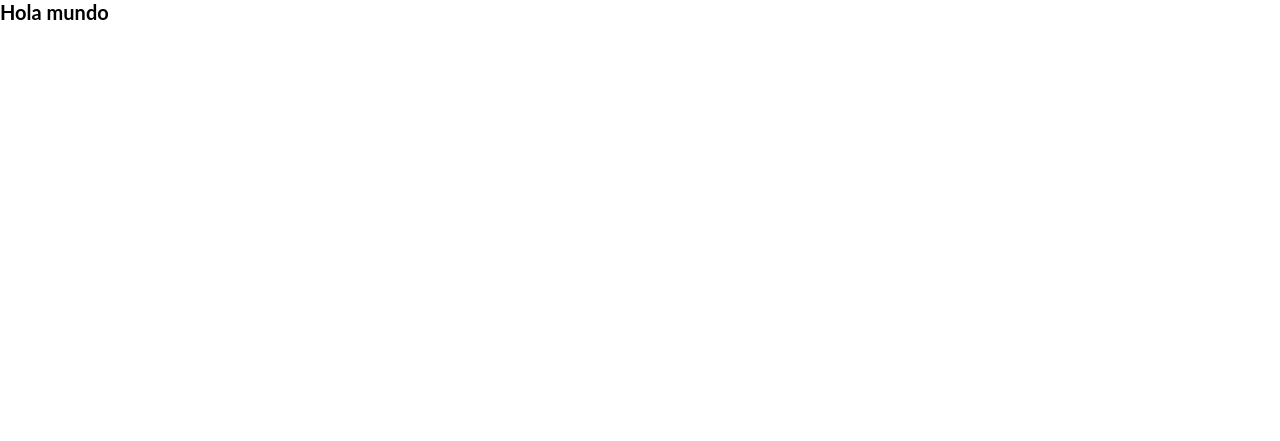
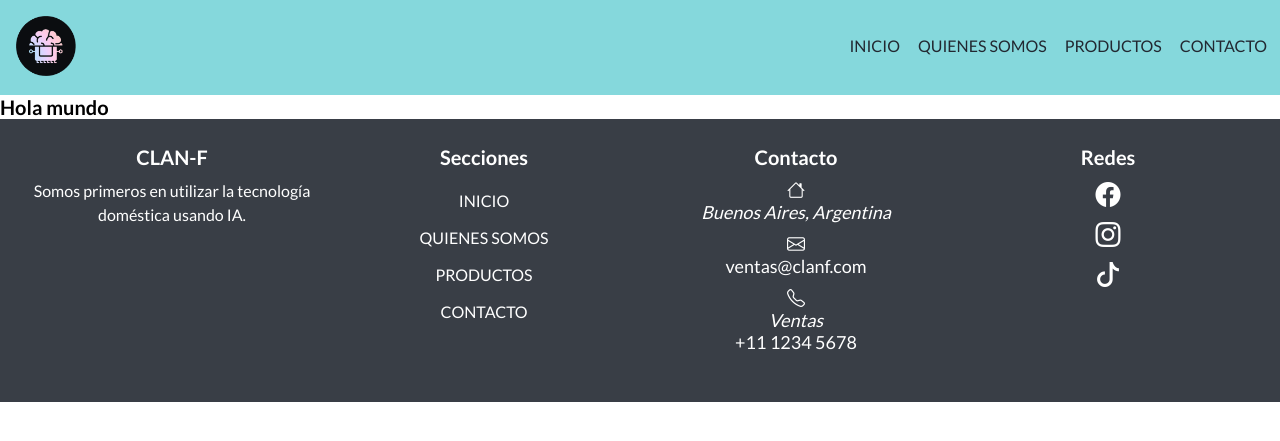
Before and after one commit to PaylemanC/CLAN-F--e-commerce, a Django app: page / in a window 1280 px wide. Before the commit the part shown is almost empty. Shown: the top 441 px of the page. Run offline with Django 4.2, Linux system fonts and the light colour scheme; some libraries are stand-ins or nearby versions.

Commit message:
Crea template base y prueba renderizar en index.html

```diff
--- /dev/null
+++ b/templates/base.html
@@ -0,0 +1,40 @@
+{% load static %}
+<!DOCTYPE html>
+<html lang="es">
+<head>
+    <meta charset="UTF-8">
+    <meta name="viewport" content="width=device-width, initial-scale=1.0">
+    <title>{% block title %} CLAN-F {% endblock %}</title> <!-- Bloque opcional -->
+    <link rel="preconnect" href="https://fonts.googleapis.com">
+    <link rel="preconnect" href="https://fonts.gstatic.com" crossorigin>
+    <link rel="stylesheet" href="{% static 'styles/style.css' %}">
+    {% block styles %}{% endblock %} <!--EJ. <link rel="stylesheet" href="{% static 'css/inicio.css' %}">-->
+    <link href="https://fonts.googleapis.com/css2?family=Lato:wght@100;300;400;700;900&family=Playfair+Display:wght@400;500;700;800;900&display=swap" rel="stylesheet">
+    <link rel="stylesheet" href="https://cdn.jsdelivr.net/npm/bootstrap-icons@1.11.1/font/bootstrap-icons.css">
+    <link rel="shortcut icon" href="{% static 'images/fav.ico' %}" type="image/x-icon">
+
+    <!-- Etiquetas meta para SEO y social media -->
+    <meta name="title" content="CLAN-F | Tienda electrónica de productos con IA"/>
+    <meta name="description" content="Bienvenido a CLAN-F, tu tienda electrónica de productos personales y de hogar potenciados con Inteligencia Artificial. Descubre la innovación y comodidad que la IA puede ofrecerte en tus actividades diarias." />
+    <meta name="keywords" content="CLAN-F, tienda electrónica, productos con Inteligencia Artificial, IA, innovación, tecnología avanzada, automatización del hogar" />
+    <meta name="description" content="Bienvenido a CLAN-F, tu tienda electrónica de productos personales y de hogar potenciados con Inteligencia Artificial. Descubre la innovación y comodidad que la IA puede ofrecerte en tus actividades diarias." />
+    <meta property="og:type" content="website" />
+    <meta property="og:url" content="https://paylemanc.github.io/CLAN-F--e-commerce/" />
+    <meta property="og:title" content="CLAN-F | Tienda electrónica de productos con IA" />
+    <meta property="og:description" content="Bienvenido a CLAN-F, tu tienda electrónica de productos personales y de hogar potenciados con Inteligencia Artificial. Descubre la innovación y comodidad que la IA puede ofrecerte en tus actividades diarias." />
+    <meta property="og:image" content="https://github.com/PaylemanC/CLAN-F--e-commerce/blob/main/assets/img/portada.png" />
+</head>
+<body>
+    {% include "components/nav.html" %}
+
+    <main>
+        {% block content %}
+              <!-- ... Estructura aquí ... -->
+        {% endblock content %}
+    </main>
+
+    {% include "components/footer.html" %}
+
+    <script src="js/main.js"></script>
+</body>
+</html>
--- /dev/null
+++ b/templates/components/footer.html
@@ -0,0 +1,64 @@
+
+<footer class="footer">
+
+    <div class="desc">
+        <h4 class="titulo">CLAN-F</h4>
+        <p class="content">Somos primeros en utilizar la tecnología doméstica usando IA.</p>
+    </div>
+
+    <div class="sec">
+        <h4 class="titulo">Secciones</h4>
+
+        <ul id="main-menu" class="footer-menu">
+            <li class="main-menu__item">
+                <a href="index.html" class="main-menu__link content">Inicio</a>
+            </li>
+            <li class="main-menu__item">
+                <a href="quienes_somos.html" class="main-menu__link content">Quienes somos</a>
+            </li>
+            <li class="main-menu__item">
+                <a href="lista_productos.html" class="main-menu__link content">Productos</a>
+            </li>
+            <li class="main-menu__item">
+                <a href="contacto.html" class="main-menu__link content">Contacto</a>
+            </li>
+        </ul>
+    </div>
+
+    <div class="cont">
+        <h4 class="titulo">Contacto</h4>
+        <div class="items">
+            <i class="bi bi-house"><br>Buenos Aires, Argentina</i>
+        </div>
+        <div class="items">
+            <i class="bi bi-envelope"><br></i>ventas@clanf.com
+        </div>
+        <div class="items">
+            <i class="bi bi-telephone"><br>Ventas<br></i>+11 1234 5678
+        </div>
+    </div>
+
+    <div class="redes">
+        <h4 class="titulo">Redes</h4>
+
+        <div class="meta">
+            <div class="iconos a">
+                <a href="https://www.facebook.com" target="_blank" rel="noopener noreferrer">
+                    <i class="bi bi-facebook content"></i>
+                </a>
+            </div>
+
+            <div class="iconos a">
+                <a href="https://www.instagram.com/" target="_blank" rel="noopener noreferrer">
+                    <i class="bi bi-instagram content"></i>
+                </a>
+            </div>
+
+            <div class="iconos  a">
+                <a href="#" target="_blank" rel="noopener noreferrer">
+                    <i class="bi bi-tiktok content"></i>
+                </a>
+            </div>
+        </div>
+    </div>
+</footer>
--- /dev/null
+++ b/templates/components/nav.html
@@ -0,0 +1,40 @@
+{% load static %}
+<header>
+    <nav class="main-nav">
+
+        <div id="toggle-menu" class="toggle-menu">
+            <label for="toggle-menu-checkbox">
+                <button id="abrir" class="abrir-menu">
+                    <svg xmlns="http://www.w3.org/2000/svg" class="icon icon-tabler icon-tabler-menu-2" width="32" height="32" viewBox="0 0 24 24" stroke-width="2.5" stroke="#393E46" fill="none" stroke-linecap="round" stroke-linejoin="round">
+                        <path stroke="none" d="M0 0h24v24H0z" fill="none"/>
+                        <path d="M4 6l16 0" />
+                        <path d="M4 12l16 0" />
+                        <path d="M4 18l16 0" />
+                    </svg>
+                </button>
+            </label>
+        </div>
+
+        <input type="checkbox" class="toggle-menu__checkbox" id="toggle-menu-checkbox" />
+
+        <ul id="main-menu" class="main-menu">
+            <div class="logo">
+                <a href="index.html"><img src="{% static 'images/logo/icono.png' %}" alt="Logo de CLAN-F" class="logo-img"></a>
+            </div>
+            <div class="main-menu__links-container">
+                <li class="main-menu__item">
+                    <a href="index.html" class="main-menu__link">Inicio</a>
+                </li>
+                <li class="main-menu__item">
+                    <a href="quienes_somos.html" class="main-menu__link">Quienes somos</a>
+                </li>
+                <li class="main-menu__item">
+                    <a href="lista_productos.html" class="main-menu__link">Productos</a>
+                </li>
+                <li class="main-menu__item">
+                    <a href="contacto.html" class="main-menu__link">Contacto</a>
+                </li>
+            </div>
+        </ul>
+    </nav>
+</header>
--- a/templates/index.html
+++ b/templates/index.html
@@ -1,13 +1,8 @@
+{% extends "base.html" %}
 {% load static %}
-<!DOCTYPE html>
-<html lang="es">
-<head>
-    <meta charset="UTF-8">
-    <meta name="viewport" content="width=device-width, initial-scale=1.0">
-    <title>Document</title>
-    <link rel="stylesheet" href="{% static 'styles/style.css' %}">
-</head>
-<body>
+
+{% block styles %}<link rel="stylesheet" href="{% static 'css/inicio.css' %}">{% endblock styles %}
+
+{% block content %}
     <h1>Hola mundo</h1>
-</body>
-</html>
+{% endblock content %}
```
